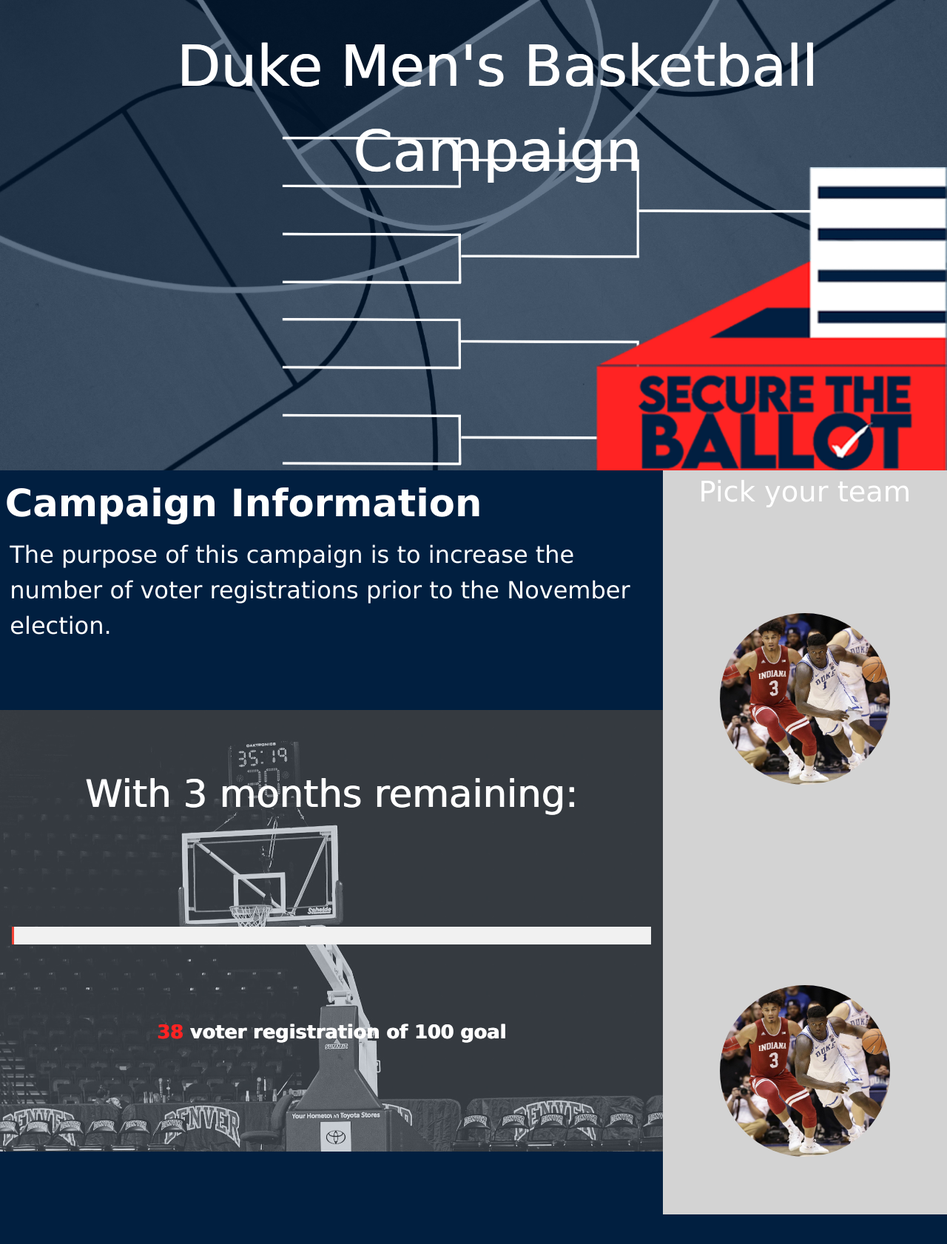
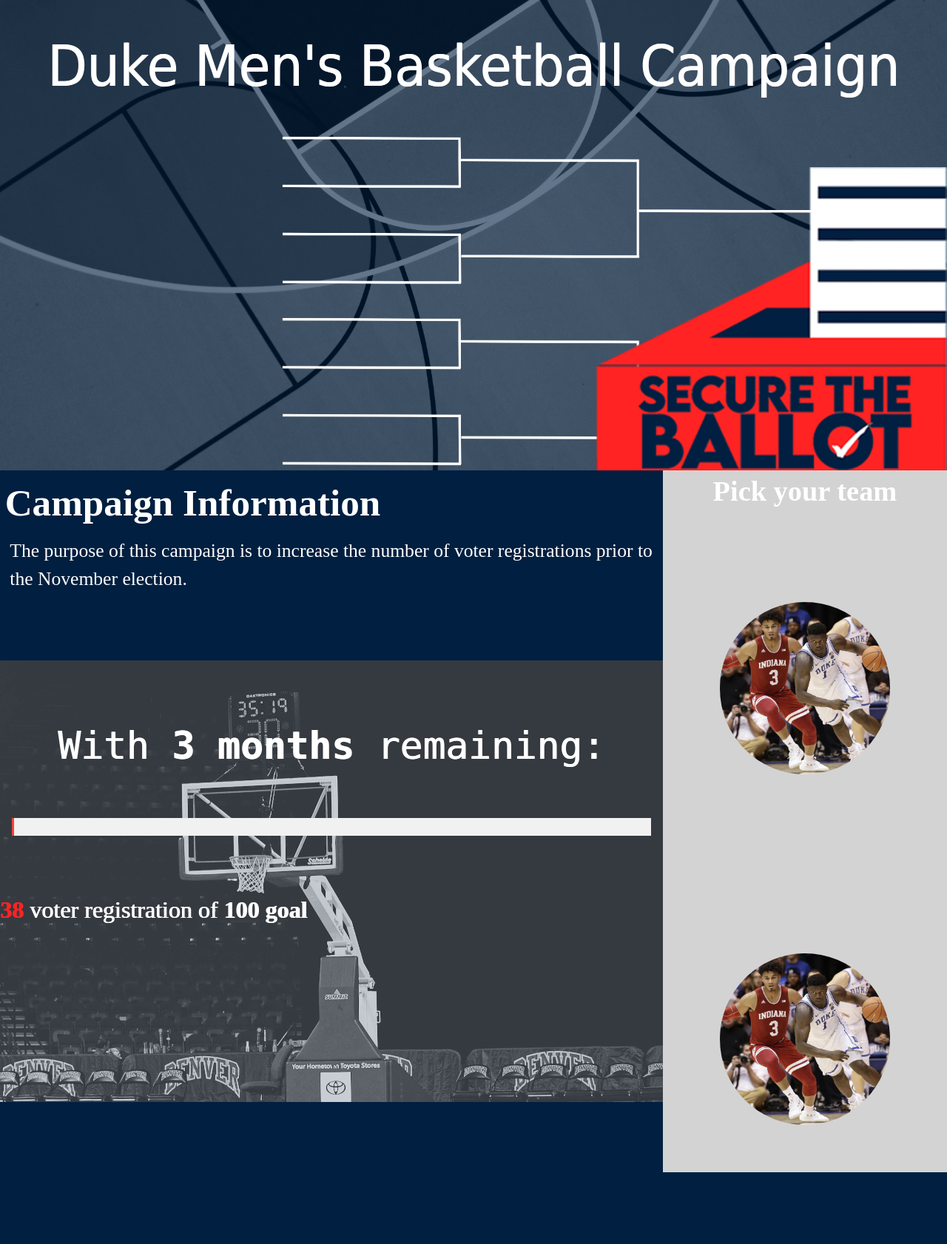
Before and after one commit to verndrade/secure-the-bracket, a Django app: page /campaign/1 in a window 1280 px wide. Shown: the part 131-1813 px from the top of the page at 74% size. After the commit the page ends 1716 px from the top, so only its background shows below. Run offline with Django 3.2, Linux system fonts and the light colour scheme; data comes from the database, SQL or seed files in the repository.

Commit message:
Campaign and matchup font changes

```diff
--- a/templates/campaign.html
+++ b/templates/campaign.html
@@ -83,13 +83,12 @@
             border-color: black;
             text-shadow: 1px 0 0;
             font-size: 6vw;
-            bottom: 30%;
-            text-align: center;
+            bottom: 43%;
         }
 
         .w3-container {
             position: relative;
-            bottom: 40%;
+            bottom: 50%;
         }
 
         .team-selection {
@@ -127,7 +126,7 @@
 <body>
     {% include "./nav.html" %}
     <div class="header">
-        <div class="team-name"> {{ name }} </div>
+        <div style="font-family:Tahoma;" class="team-name"> {{ name }} </div>
         {% load static %}
         <img src="{% static "campaignheaderphoto.jpg" %}" class="header-img" alt="Blank bracket">
 
@@ -136,13 +135,13 @@
     <div class="main">
         <div class="info-countdown">
             <div class="info">
-                <div style="font-size: 4vw; font-weight: bold;">Campaign Information</div>
-                <p style="font-size: 2.5vw; padding: 5pt"> {{ info }} </p>
+                <div style="font-family:'Agency FB'; font-size: 4vw; font-weight: bold;">Campaign Information</div>
+                <p style="font-family:'Calisto MT'; font-size: 2vw; padding: 5pt"> {{ info }} </p>
             </div>
 
             <div class="countdown">
-                <div class="countdown-info">
-                    With {{ deadline|timeuntil }} remaining:
+                <div style="font-family:monospace" class="countdown-info">
+                    With <span style="font-weight: bold;">{{ deadline|timeuntil }}</span> remaining:
 
                 </div>
 
@@ -155,13 +154,13 @@
                     </div><br>
                 </div>
                 <div class="votes">
-                    <div style="font-size: 2vw; font-weight: bold;"><span style="color: #ff2323">{{votecount}}</span>
-                        voter registration of 100 goal</div>
+                    <div style="font-size: 2.5vw; font-family:'Global Monospace'"><span style="font-weight: bold; color: #ff2323">{{votecount}}</span>
+                        voter registration of <span style="font-weight: bold;">100 goal</span></div>
                 </div>
             </div>
         </div>
         <div class="team-selection">
-            <div> Pick your team </div>
+            <div style="font-family:'Agency FB'; font-weight: bold;"> Pick your team </div>
             <div class="team-pictures">
                 {% for team in teams.all %}
                 <img src="{% static "zion.jpg" %}" class="team-img" alt="Zion">
```
Also changed, not shown: templates/matchup.html (+19 -8 lines).
